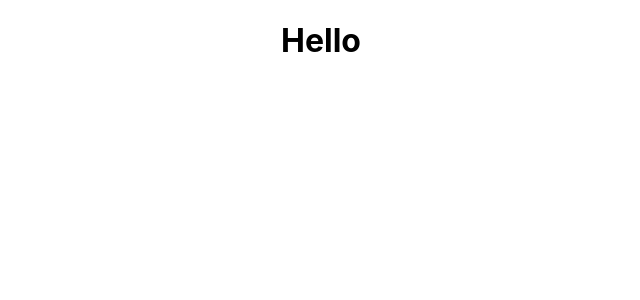
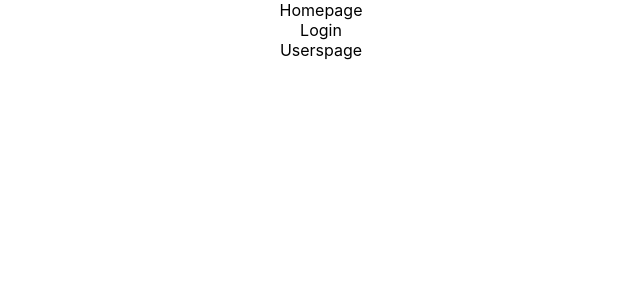
Before and after one commit to AD1121/group-project-app-react, a React (Create React App) app in the folder frontend/: page / in a window 1280 px wide. Shown: the top 300 px of the page, without its empty margins (319-959 px from the left). Built offline with nearby package versions, Linux system fonts and the light colour scheme.

Commit message:
files added

```diff
--- a/frontend/src/App.tsx
+++ b/frontend/src/App.tsx
@@ -1,9 +1,14 @@
 import './App.css';
+import Homepage from './pages/Homepage';
+import Login from './pages/Login';
+import Userspage from './pages/Userspage';
 
 function App() {
   return (
     <div className="App">
-     <h1>Hello</h1>
+     <Homepage />
+     <Login />
+     <Userspage />
     </div>
   );
 }
--- /dev/null
+++ b/frontend/src/pages/Homepage.tsx
@@ -0,0 +1,7 @@
+import React from 'react'
+
+export default function Homepage() {
+  return (
+    <div>Homepage</div>
+  )
+}
--- /dev/null
+++ b/frontend/src/pages/Login.tsx
@@ -0,0 +1,7 @@
+import React from 'react'
+
+export default function Login() {
+  return (
+    <div>Login</div>
+  )
+}
--- /dev/null
+++ b/frontend/src/pages/Userspage.tsx
@@ -0,0 +1,7 @@
+import React from 'react'
+
+export default function Userspage() {
+  return (
+    <div>Userspage</div>
+  )
+}
```
